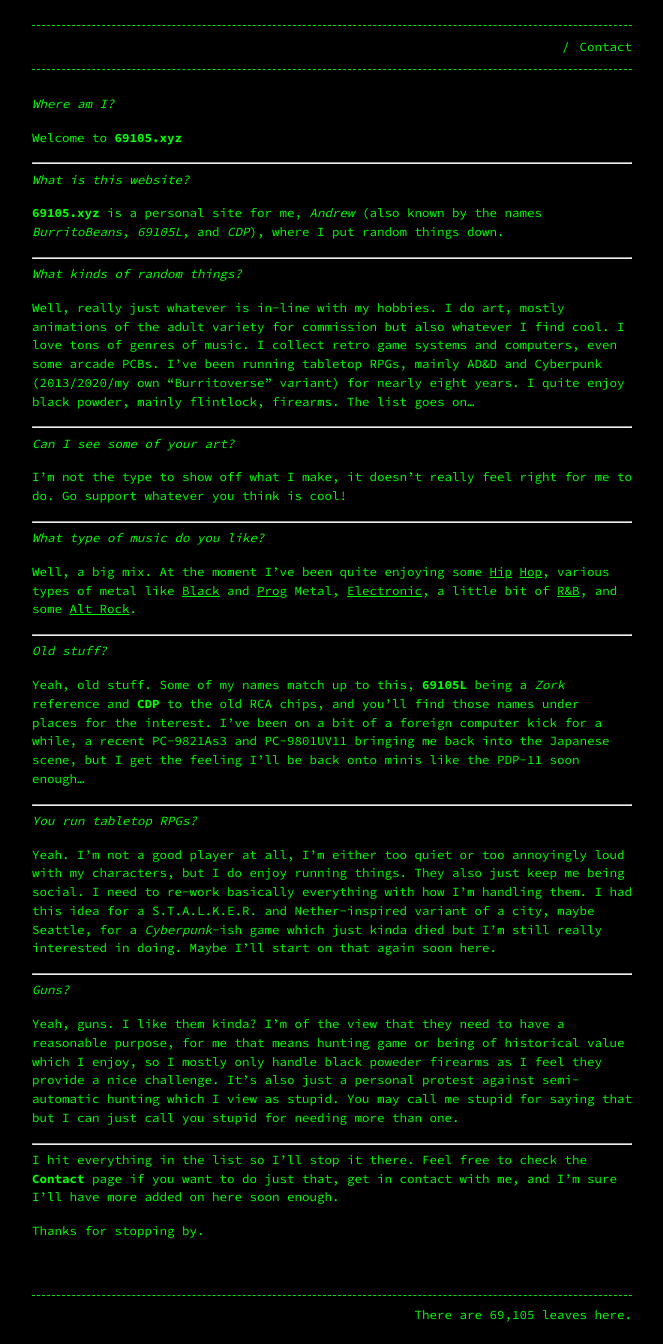
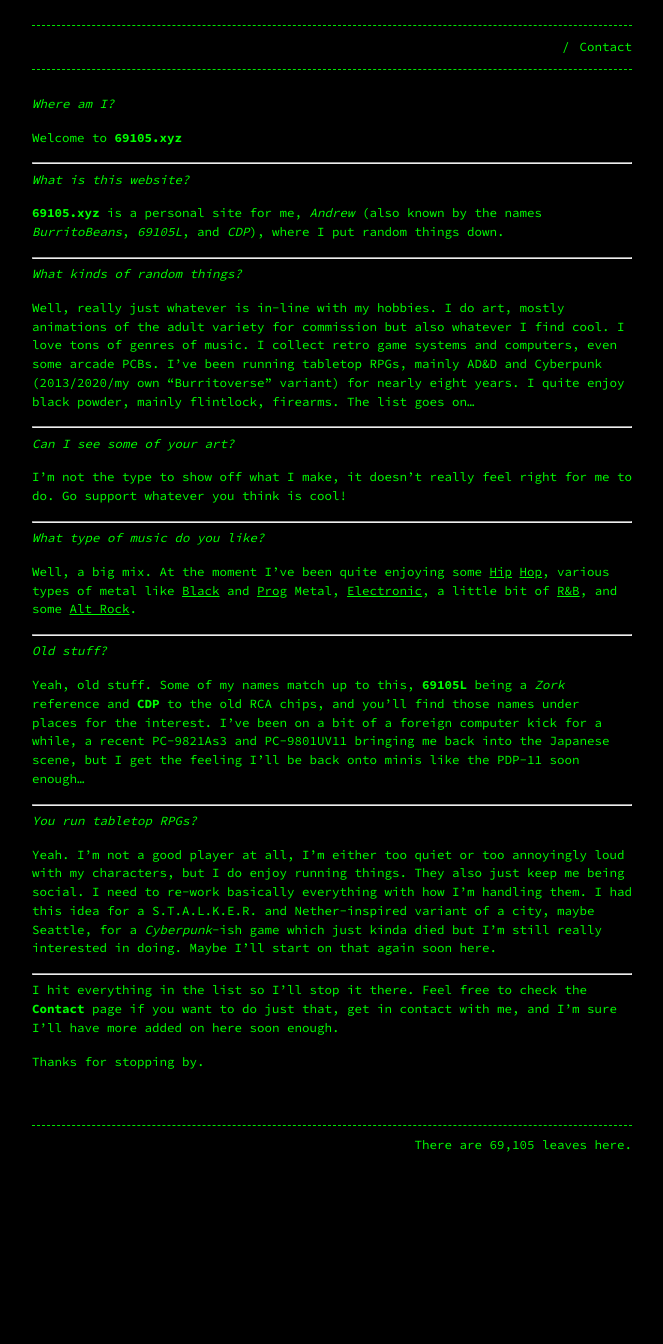
Before and after one commit to Terwilliger69105/69105.github.io, a Jekyll site: the page built from index.md, in a window 1280 px wide. Shown: the whole page, without its empty margins (308-971 px from the left). Built offline with Jekyll 4.4.1, drawn with Linux system fonts in a browser that asks for light colours; after the commit the page ends 1175 px from its top, so only the background shows below that.

Commit message:
Update index.md

```diff
--- a/index.md
+++ b/index.md
@@ -45,12 +45,6 @@ Yeah. I'm not a good player at all, I'm either too quiet or too annoyingly loud
 
 ---
 
-*Guns?*
-
-Yeah, guns. I like them kinda? I'm of the view that they need to have a reasonable purpose, for me that means hunting game or being of historical value which I enjoy, so I mostly only handle black poweder firearms as I feel they provide a nice challenge. It's also just a personal protest against semi-automatic hunting which I view as stupid. You may call me stupid for saying that but I can just call you stupid for needing more than one.
-
----
-
 I hit everything in the list so I'll stop it there. Feel free to check the **Contact** page if you want to do just that, get in contact with me, and I'm sure I'll have more added on here soon enough.
 
 Thanks for stopping by.
```
